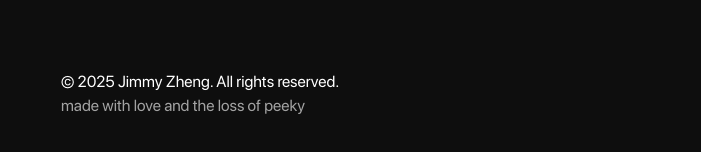
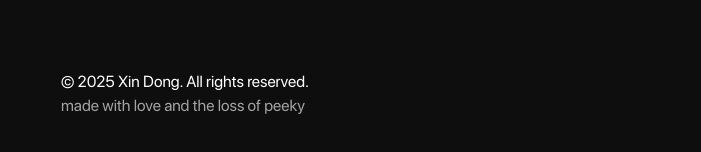
Before and after one commit to TheDXport/xinsite, a Next.js app: page / in a window 1280 px wide. Shown: the part 2606-2758 px from the top of the page, without its empty margins (579-1280 px from the left). Built offline with nearby package versions, Linux system fonts and the light colour scheme; a web font is replaced by a local one.

Commit message:
Revert "Updated Credits"
This reverts commit 61966ec7388f551c5fc85638cc4b52105bedfd33.

```diff
--- a/src/app/components/Footer.tsx
+++ b/src/app/components/Footer.tsx
@@ -6,10 +6,10 @@ const SFProRegular = localFont({
 const Footer = () => {
   return (
     <footer className={`${SFProRegular.className} mt-24 pt-20 `}>
-      <h1>
-        &#169; {new Date().getFullYear()} Jimmy Zheng. All rights reserved.
-      </h1>
-      <h3 className="text-[#a3a3a3]">made with love and the loss of peeky</h3>{" "}
+      <h1>&#169; {new Date().getFullYear()} Xin Dong. All rights reserved.</h1>
+      <h3 className="text-[#a3a3a3]">
+        made with love and the loss of peeky
+      </h3>{" "}
     </footer>
   );
 };
```
